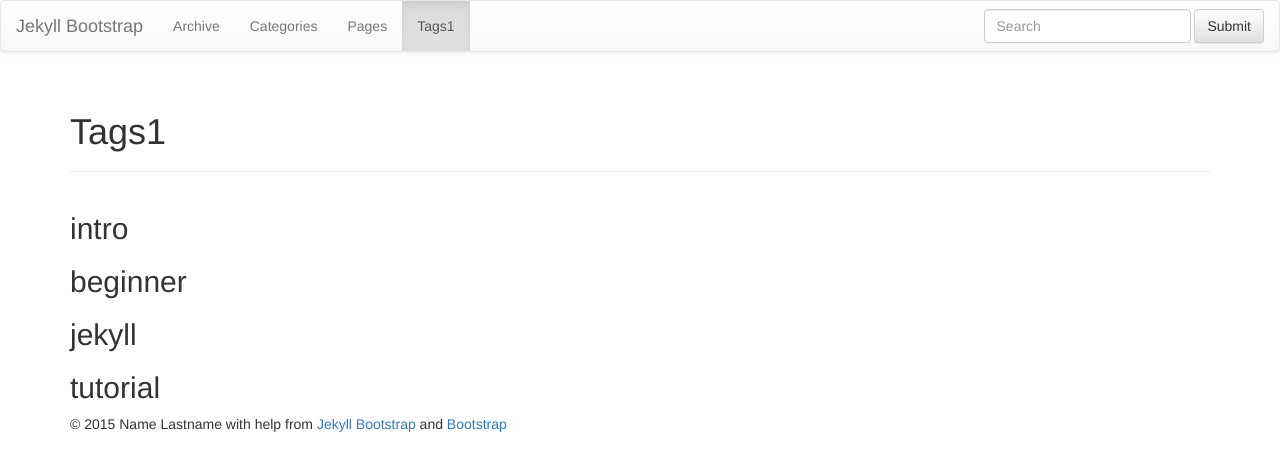
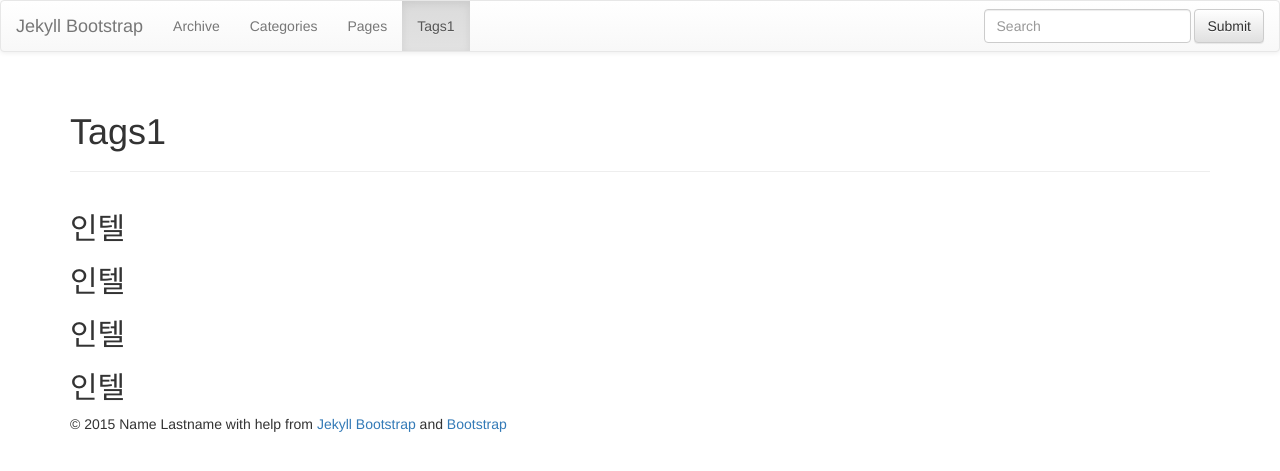
Before and after one commit to kutchoiwjun92/kutchoiwjun92.github.com, a Jekyll site: the page built from tags.html, in a window 1280 px wide. Shown: the top 471 px of the page. Built offline with Jekyll 4.4.1, drawn with Linux system fonts in a browser that asks for light colours; nearby versions of some CDN libraries; library files that are not in the unit come from our copies.

Commit message:
Update tags.html

```diff
--- a/tags.html
+++ b/tags.html
@@ -10,6 +10,5 @@ group: navigation
 
 
   {% for tag in site.tags %}
-    <h2 id="{{ tag[0] }}-ref">{{ tag[0] }}</h2>
-
+  <h2>인텔</h2>
 {% endfor %}
```
